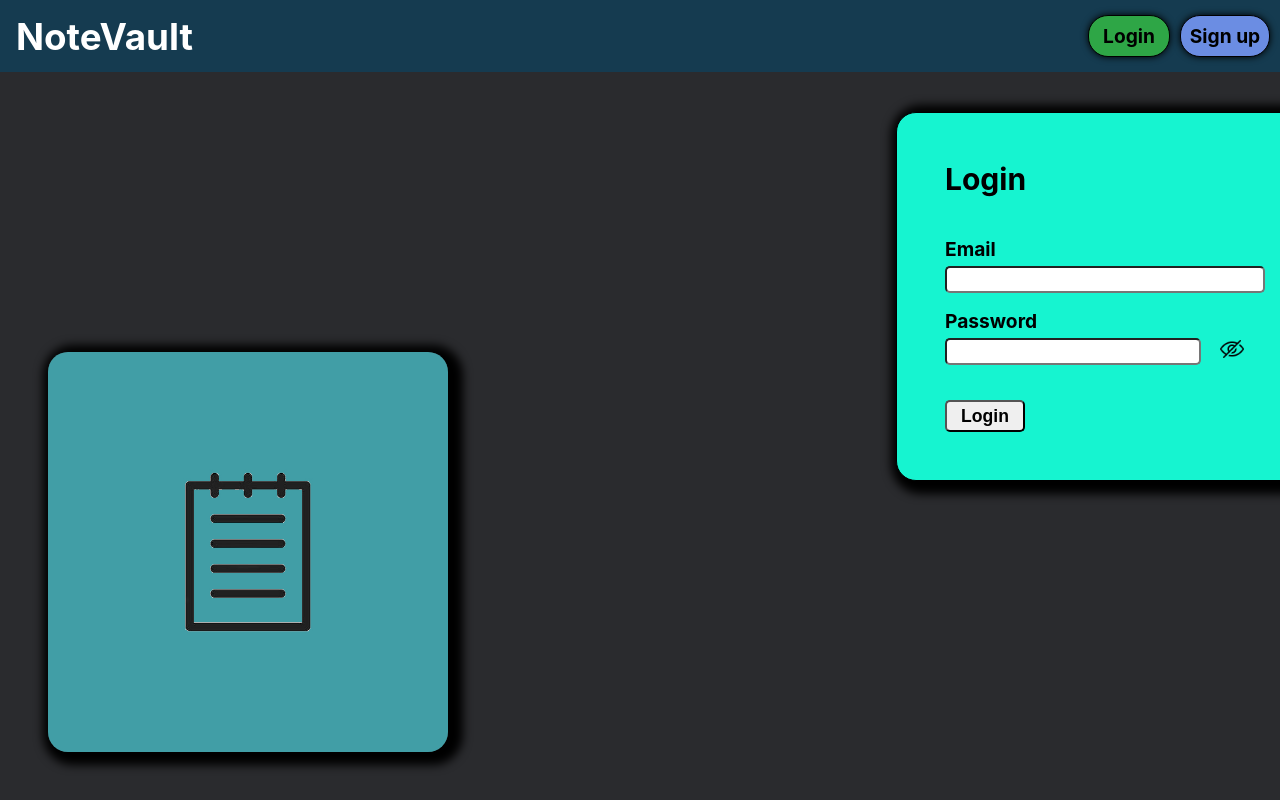
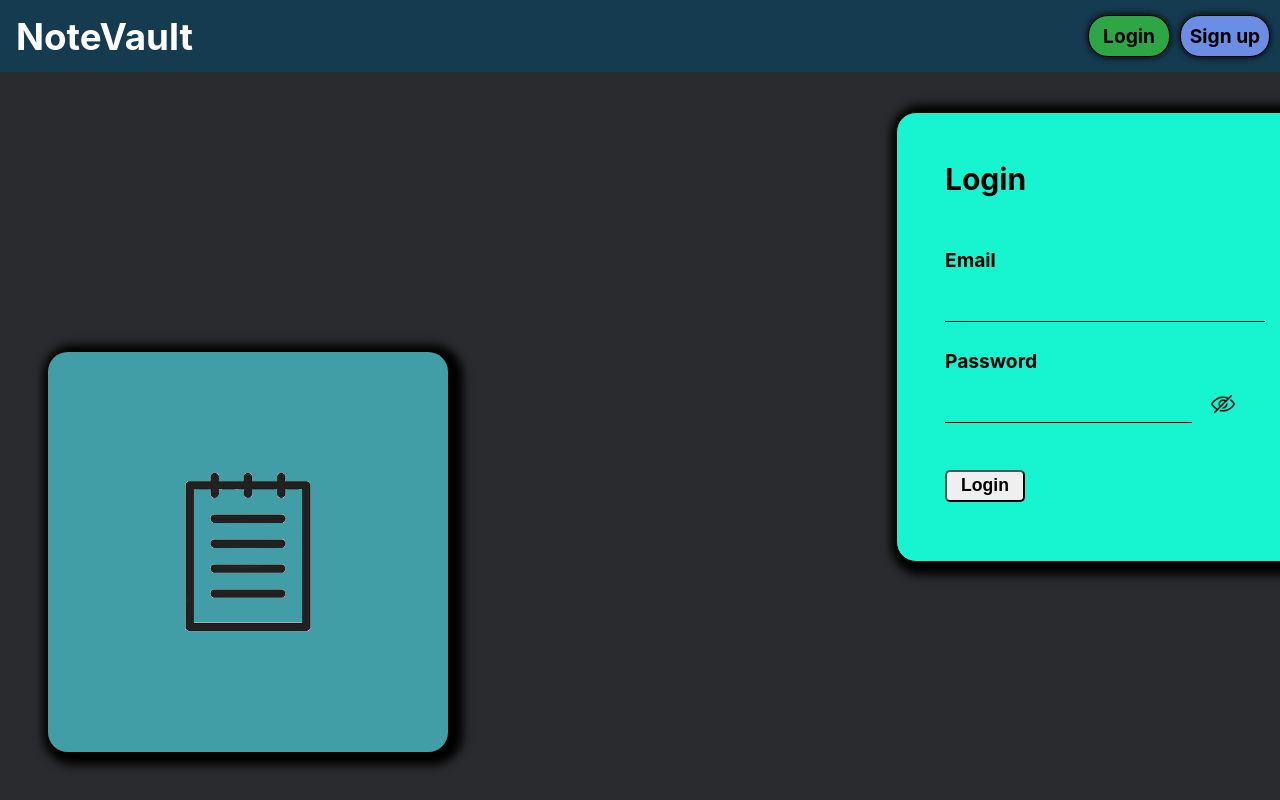
Before and after one commit to Shreshth12349/NoteVault, a React (Create React App) app in the folder client/: page /login in a window 1280 px wide. Shown: the top 800 px of the page. Built offline with nearby package versions, Linux system fonts and the light colour scheme.

Commit message:
changes to ui on auth pages

```diff
--- a/client/src/components/LoginForm.css
+++ b/client/src/components/LoginForm.css
@@ -5,7 +5,7 @@
     align-self: center;
     justify-self: center;
     display: flex;
-    gap: 5px;
+    gap: 1rem;
     flex-direction: column;
     flex-wrap: nowrap;
     border-radius: 20px;
@@ -18,6 +18,7 @@
 .log-in-container form {
     font-size: 1.2em;
     display: flex;
+    gap: 0.7rem;
     flex-direction: column;
     margin-top: 1em;
 }
@@ -31,8 +32,16 @@
     height: 1.2em;
     text-decoration: none;
     font-weight: lighter;
-    border-radius: 5px;
-    padding-left: 5px;
+    padding: 5px 0 5px 0;
+    border: none;
+    border-bottom: 1px solid black;
+    background: none;
+}
+.log-in-container input:focus {
+    /*border: none;*/
+    background: none;
+    outline: none;
+    border-bottom: 1px solid black;
 }
 .log-in-container button {
     margin-top: 2em;
--- a/client/src/components/LoginForm.js
+++ b/client/src/components/LoginForm.js
@@ -4,6 +4,7 @@ import {useLogin} from "../hooks/useLogin";
 import {useNavigate} from "react-router-dom";
 import eyeOpen from '../assets/eye_open.png'
 import eyeClosed from '../assets/eye_closed.png'
+
 function LoginForm(props) {
     const navigate = useNavigate()
     const {login, error, isLoading} = useLogin()
--- a/client/src/components/SignUpForm.css
+++ b/client/src/components/SignUpForm.css
@@ -18,6 +18,7 @@
 .sign-up-container form {
     font-size: 1.2em;
     display: flex;
+    gap: 0.7rem;
     flex-direction: column;
     margin-top: 1em;
 }
@@ -31,8 +32,10 @@
     height: 1.2em;
     text-decoration: none;
     font-weight: lighter;
-    border-radius: 5px;
-    padding-left: 5px;
+    padding: 5px 0 5px 0;
+    border: none;
+    border-bottom: 1px solid black;
+    background: none;
 }
 .sign-up-container button {
     margin-top: 2em;
```
